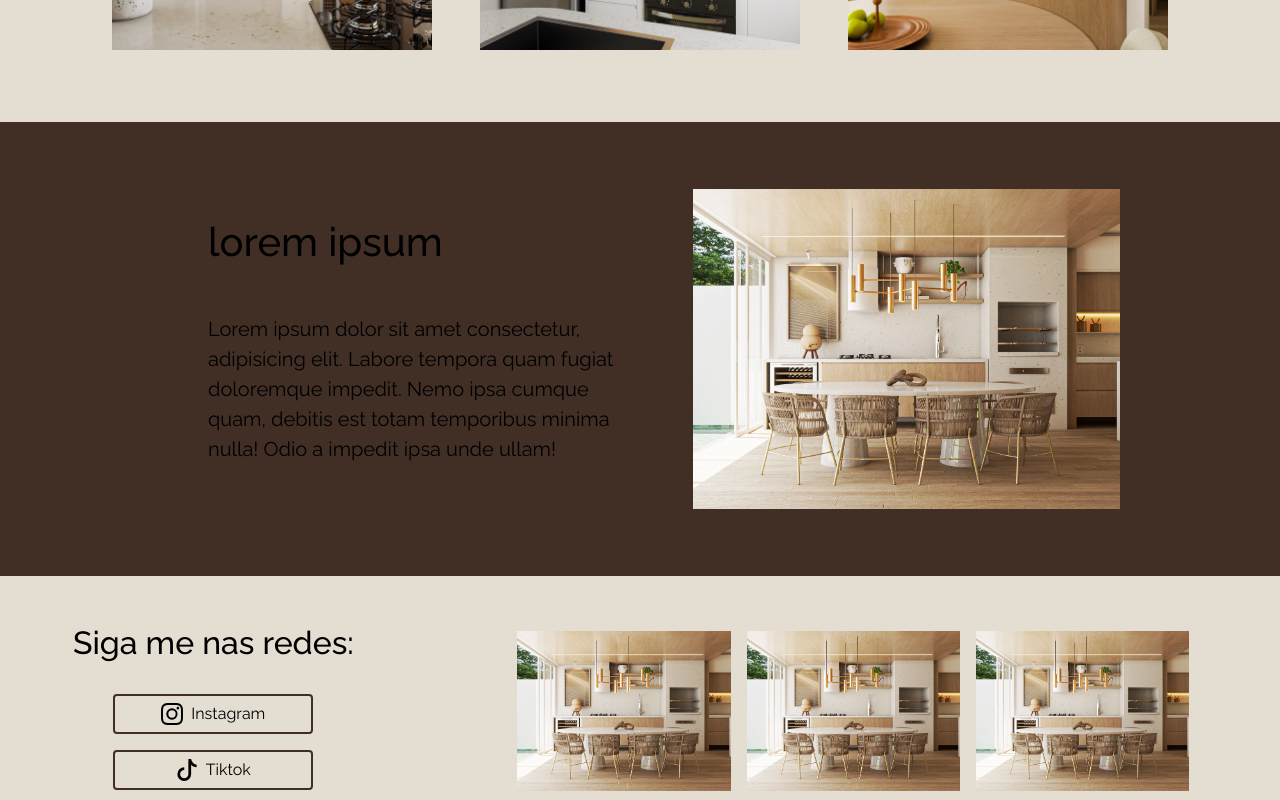
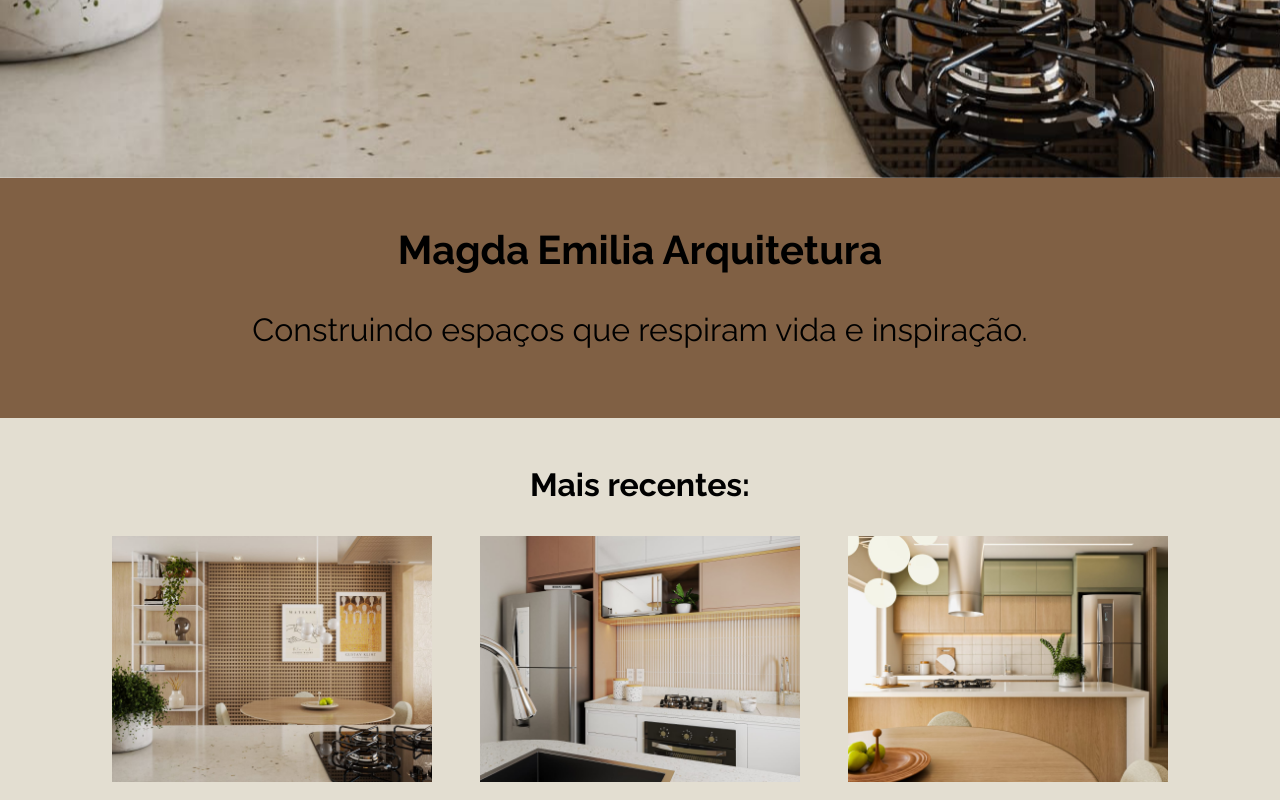
Before and after one commit to Emerson602/Ilia-arquitetura, a Vue app: page / in a window 1280 px wide. Shown: the part 940-1740 px from the top of the page. Built offline with nearby package versions, Linux system fonts and the light colour scheme.

Commit message:
created component and presentation animation

```diff
--- a/public/index.html
+++ b/public/index.html
@@ -7,8 +7,10 @@
     <link rel="icon" href="<%= BASE_URL %>favicon.ico">
     <title>Magda Emilia Arquitetura</title>
     <link href="https://cdn.jsdelivr.net/npm/bootstrap@5.1.3/dist/css/bootstrap.min.css" rel="stylesheet" integrity="sha384-1BmE4kWBq78iYhFldvKuhfTAU6auU8tT94WrHftjDbrCEXSU1oBoqyl2QvZ6jIW3" crossorigin="anonymous">
+
     <link rel="preconnect" href="https://fonts.googleapis.com">
     <link rel="preconnect" href="https://fonts.gstatic.com" crossorigin>
+
     <link href="https://fonts.googleapis.com/css2?family=Raleway:ital,wght@0,100..900;1,100..900&display=swap" rel="stylesheet">
   </head>
   <body>
--- a/src/App.vue
+++ b/src/App.vue
@@ -38,6 +38,10 @@ export default {
   box-sizing: border-box;
   font-family: "Raleway", sans-serif;
   color: #000;
+ }
+
+ h1, h2, h3, h4 {
+  font-weight: bolder;
  }
 
  :root {
--- /dev/null
+++ b/src/components/ApresentationContainer.vue
@@ -0,0 +1,174 @@
+<template>
+    <div id="apresentation-container" class="h-auto d-flex flex-column col-12">
+
+        <div class="col-12 text-center pt-5 pb-5 d-flex flex-column justify-content-center align-items-center">
+
+            <h1 id="title" class="fs-1">
+                <span class="m-1">
+                    <span id="letter-m" class="letter">M</span>
+                    <span id="remaining-m" class="remaining">agda</span>
+                </span>
+                <span id="word" class="m-1">
+                    <span id="letter-e" class="letter">E</span>
+                    <span id="remaining-e" class="remaining">milia</span>
+                </span>
+                <span id="word" class="m-1 d-block d-sm-inline">
+                    <span id="letter-a" class="letter">A</span>
+                    <span id="remaining-a" class="remaining">rquitetura</span>
+                </span>
+            </h1>
+
+            <p class="mt-4 fs-2 text-center">
+                Construindo espaços que respiram vida e inspiração.
+            </p>
+        </div>
+    </div>
+</template>
+
+<script>
+export default {
+    name: 'ApresentationContainer',
+    data() {
+      return {
+
+      }
+    },
+    methods: {
+        initAnimation() {
+            const remainings = document.querySelectorAll('.remaining');
+            const letters = document.querySelectorAll('.letter');
+
+            remainings.forEach(function(remaining) {
+                remaining.classList.add('remainings-animation');
+            });
+
+            letters.forEach(function(letter) {
+                letter.classList.add('letters-animation');
+            });
+        },
+
+        handleTitleObserverObserver() {
+            const titleObserver = new IntersectionObserver(elements => {
+            const element = elements[0];
+            if (element.isIntersecting) {
+                this.initAnimation();
+                return;
+            }
+
+            }, {});
+
+            const title = document.querySelector('#title');
+            titleObserver.observe(title);
+        },
+    },
+    mounted() {
+        this.handleTitleObserverObserver();
+    }
+}
+</script>
+
+<style scoped>
+
+#apresentation-container {
+    background-color: var(--natural);
+}
+
+#apresentation-container p {
+    width: 100%;
+}
+
+#apresentation-container span {
+    font-size: 2.5rem;
+}
+
+.letters-animation {
+    animation: fadeLetters 1.5s ease-out;
+    animation-fill-mode: forwards;
+}
+
+#letter-m, #letter-e, #letter-a {
+    position: relative;
+    left: 100px;
+}
+
+#letter-m {
+    animation-delay: 0s;
+}
+
+#letter-e {
+    animation-delay: 1.5s;
+}
+
+#letter-a {
+    animation-delay: 3s;
+}
+
+.remainings-animation {
+    animation: fadeRemaining 0.5s ease-out;
+    animation-fill-mode: forwards;
+}
+
+#remaining-m, #remaining-e, #remaining-a {
+    opacity: 0;
+    position: relative;
+    left: 100px;
+}
+
+#remaining-m {
+    animation-delay: 1.3s;
+}
+
+#remaining-e {
+    animation-delay: 2.8s;
+}
+
+#remaining-a {
+    animation-delay: 4.3s;
+}
+
+@media(max-width: 576px) {
+    #apresentation-container p, #apresentation-container h1 {
+        width: 80%;
+    }
+
+    #letter-m, #letter-e, #letter-a {
+        opacity: 0;
+    }
+}
+
+@keyframes fadeLetters {
+    0%{
+        position: relative;
+        left: 100px;
+    }
+
+    100% {
+        position: relative;
+        left: 0;
+        opacity: 1;
+    }
+}
+
+@keyframes fadeRemaining {
+    0%{
+        opacity: 0;
+        position: relative;
+        left: 100px;
+    }
+    50% {
+        opacity: 0;
+        position: relative;
+        left: 0;
+    }
+    100% {
+        opacity: 1;
+        position: relative;
+        left: 0;
+    }
+}
+
+
+
+
+
+</style>
--- a/src/components/Concept.vue
+++ b/src/components/Concept.vue
@@ -35,6 +35,6 @@ export default {
 
 <style scoped>
 #concept {
-    background-color: var(--cocoa);
+    background-color: var(--natural);
 }
 </style>
--- a/src/components/FollowMe.vue
+++ b/src/components/FollowMe.vue
@@ -2,7 +2,7 @@
 
     <section id="follow-me" class="p-0 pt-5 pb-5 d-flex flex-column flex-lg-row justify-content-center align-items-center">
 
-        <div class="col-12 col-lg-4 d-flex flex-column justify-content-center align-items-center">
+        <div class="m-0 col-12 col-lg-6 d-flex flex-column justify-content-center align-items-center">
             <h3 class="fs-2 mt-3 mt-lg-0">Siga me nas redes:</h3>
             <div class="mt-3 col-12 d-flex justify-content-center align-items-center flex-wrap">
                 <a :href="link_instagram" target="_blank" class="rounded m-2 d-flex justify-content-center align-items-center">
@@ -20,10 +20,10 @@
             </div>
         </div>
 
-        <div class="col-12 col-lg-8 d-flex flex-column flex-lg-row justify-content-center align-items-center">
-            <img class="col-10 col-lg-3 mt-5 m-lg-2 mt-lg-0 mb-lg-0" :src="image" alt=""/>
-            <img class="col-10 col-lg-3 mt-3 m-lg-2 mt-lg-0 mb-lg-0" :src="image" alt=""/>
-            <img class="col-10 col-lg-3 mt-3 m-lg-2 mt-lg-0 mb-lg-0" :src="image" alt=""/>
+        <div class="col-12 col-lg-6 d-flex flex-column flex-lg-row justify-content-center align-items-center flex-wrap">
+            <img class="col-10 col-lg-4 col-xl-3 mt-5 m-lg-2 mt-lg-0 mb-lg-0" :src="image" alt=""/>
+            <img class="col-10 col-lg-4 col-xl-3 mt-3 m-lg-2 mt-lg-0 mb-lg-0" :src="image" alt=""/>
+            <img class="col-10 col-lg-4 col-xl-3 mt-3 m-lg-2 mt-lg-3 mt-xl-0 mb-lg-0" :src="image" alt=""/>
         </div>
     </section>
 
--- a/src/components/ImageTransitionContainer.vue
+++ b/src/components/ImageTransitionContainer.vue
@@ -1,19 +1,12 @@
 <template>
-    <div id="transition-container" class="h-auto d-flex flex-column flex-lg-row col-12">
-        <div id="images-transition" class="col-12 col-lg-6 d-flex justify-content-center align-items-start">
+    <div id="images-transition" class="h-auto col-12 d-flex justify-content-center align-items-start">
         <img class="front col-12" v-if="images[currentImage]" :src="require(`@/assets/${images[currentImage]}`)" :key="images[currentImage]" alt="image-banner"/>
-            <img class="back col-12 col-lg-6 position-absolute" v-if="images[currentImage + 1]" :src="require(`@/assets/${images[currentImage + 1]}`)" :key="images[currentImage + 1]" alt="image-banner"/>
-        </div>
-        <div class="col-12 col-lg-6 text-center p-2 pt-5 pb-5 p-lg-5">
-            <h1 class="mt-lg-5  fs-1">Magda Emilia Arquitetura</h1>
-            <p class="mt-4 mt-lg-5 col-12 fs-2 text-center text-lg-start">
-                Construindo espaços que respiram vida e inspiração.
-            </p>
-        </div>
+        <img class="back col-12 position-absolute" v-if="images[currentImage + 1]" :src="require(`@/assets/${images[currentImage + 1]}`)" :key="images[currentImage + 1]" alt="image-banner"/>
     </div>
 </template>
 
 <script>
+
 export default {
     name: 'ImageTransitionContainer',
         data() {
@@ -37,15 +30,16 @@ export default {
         }
     },
     mounted() {
-
         const transitionInterval = setInterval(() => {
             this.imageTransition();
         }, 15000)
     }
 }
+
 </script>
 
 <style scoped>
+
 #images-transition {
     overflow: hidden;
 }
@@ -55,18 +49,18 @@ export default {
     animation-delay: 5s;
     opacity: 1;
     transition: 3s;
-
 }
 
 @keyframes front {
+
     0% {
         opacity: 1;
     }
 
-
     100% {
         opacity: 0;
     }
+
 }
 
 .back {
@@ -74,13 +68,11 @@ export default {
     animation-delay: 5s;
     opacity: 0;
     transition: 3s;
-
 }
 
 @keyframes back {
     0% {
         opacity: 0;
-
     }
 
     100% {
@@ -88,5 +80,4 @@ export default {
     }
 }
 
-
 </style>
--- a/src/views/HomeView.vue
+++ b/src/views/HomeView.vue
@@ -1,6 +1,7 @@
 <template>
   <div id="home">
     <ImageTransitionContainer />
+    <ApresentationContainer />
     <MostRecent />
     <Concept />
     <FollowMe />
@@ -13,6 +14,7 @@
 
 
 import ImageTransitionContainer from '@/components/ImageTransitionContainer.vue';
+import ApresentationContainer from '@/components/ApresentationContainer.vue';
 import MostRecent from '@/components/MostRecent.vue';
 import Concept from '@/components/Concept.vue';
 import FollowMe from '@/components/FollowMe.vue';
@@ -23,6 +25,7 @@ import Footer from '@/components/Footer.vue';
     name: 'HomeView',
     components: {
       ImageTransitionContainer,
+      ApresentationContainer,
       MostRecent,
       Concept,
       FollowMe,
```
Lines whose indentation alone changed are shown as unchanged.
